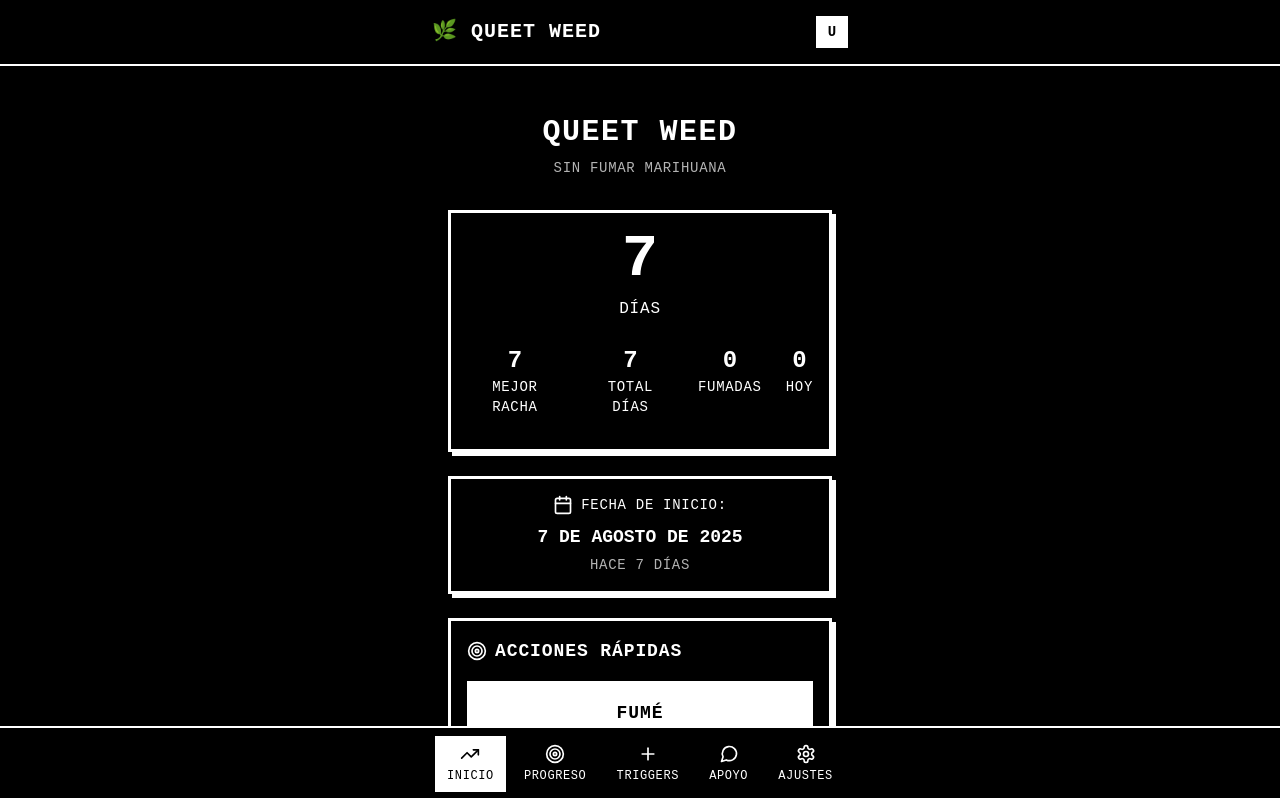
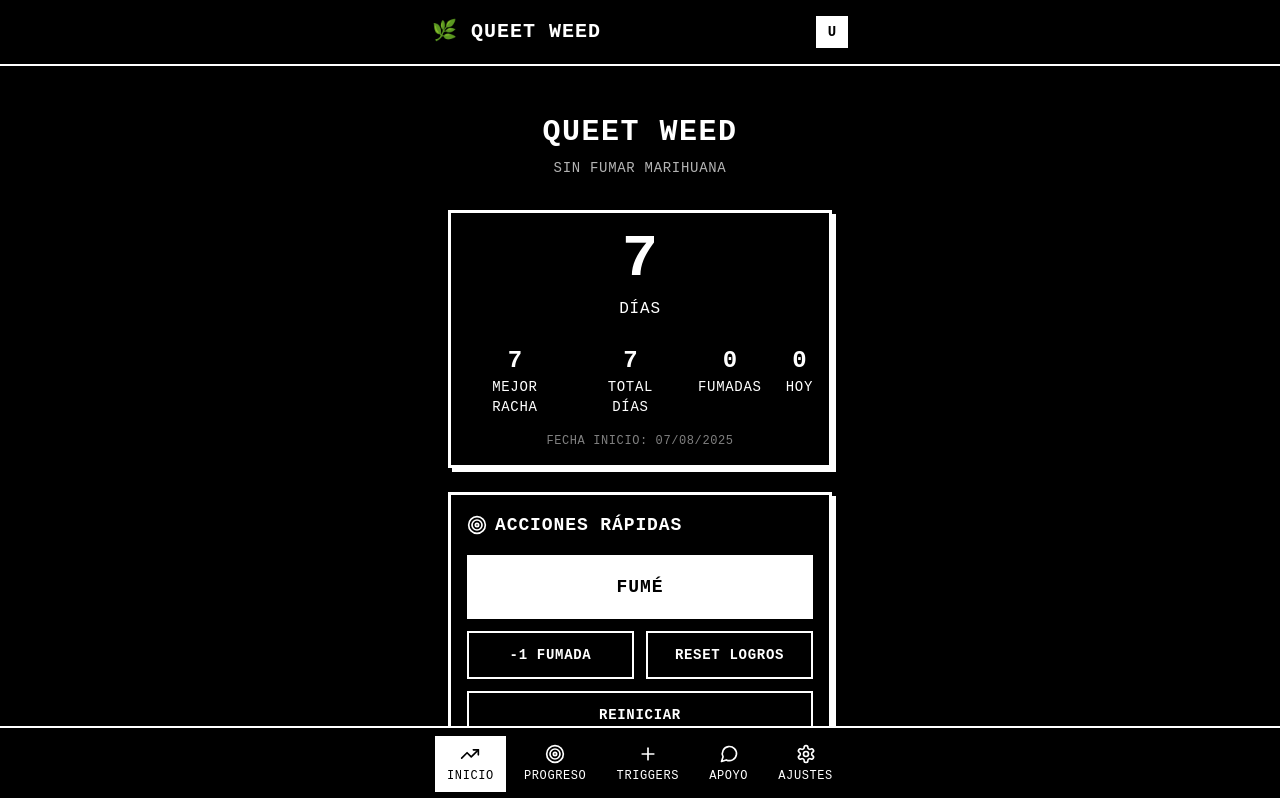
Before and after one commit to ztmarcos/queet, a Next.js app: page / in a window 1280 px wide. Shown: the top 798 px of the page. Built offline with nearby package versions, Linux system fonts and the light colour scheme.

Commit message:
Add discrete start date to counters section in Dashboard

```diff
--- a/components/Dashboard.tsx
+++ b/components/Dashboard.tsx
@@ -95,34 +95,13 @@ export default function Dashboard() {
               <div className="text-white font-mono uppercase tracking-wider">{t.dashboard.dailyHits}</div>
             </div>
           </div>
+
+          <div className="text-center text-xs text-white font-mono uppercase tracking-wider opacity-50">
+            Fecha inicio: {startDate.toLocaleDateString('es-ES', { day: '2-digit', month: '2-digit', year: 'numeric' })}
+          </div>
         </motion.div>
 
-        {/* Start Date Info */}
-        <motion.div
-          initial={{ opacity: 0, y: 20 }}
-          animate={{ opacity: 1, y: 0 }}
-          transition={{ delay: 0.15 }}
-          className="card-mobile border-3 border-white shadow-brutalist mb-6"
-        >
-          <div className="text-center">
-            <div className="flex items-center justify-center mb-2">
-              <Calendar className="w-5 h-5 text-white mr-2" />
-              <span className="text-white font-mono uppercase tracking-wider text-sm">
-                {t.dashboard.startDate}
-              </span>
-            </div>
-            <div className="text-lg font-bold font-mono text-white mb-1">
-              {startDate.toLocaleDateString(locale === es ? 'es-ES' : 'en-US', {
-                year: 'numeric',
-                month: 'long',
-                day: 'numeric'
-              }).toUpperCase()}
-            </div>
-            <div className="text-sm text-white font-mono uppercase tracking-wider opacity-70">
-              {formatDistanceToNow(startDate, { addSuffix: true, locale }).toUpperCase()}
-            </div>
-          </div>
-        </motion.div>
+
 
         {/* Quick Actions */}
         <motion.div
```
